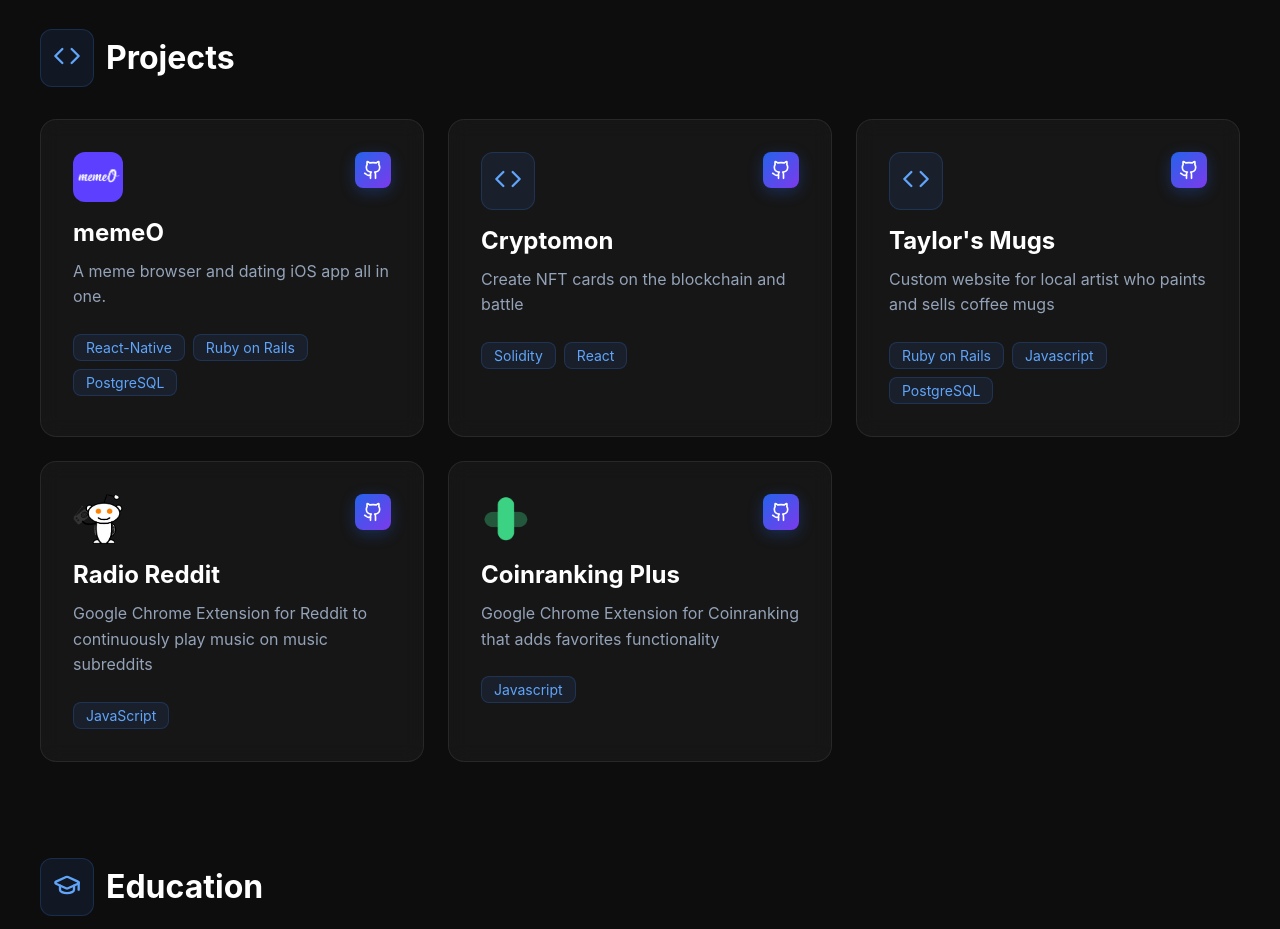
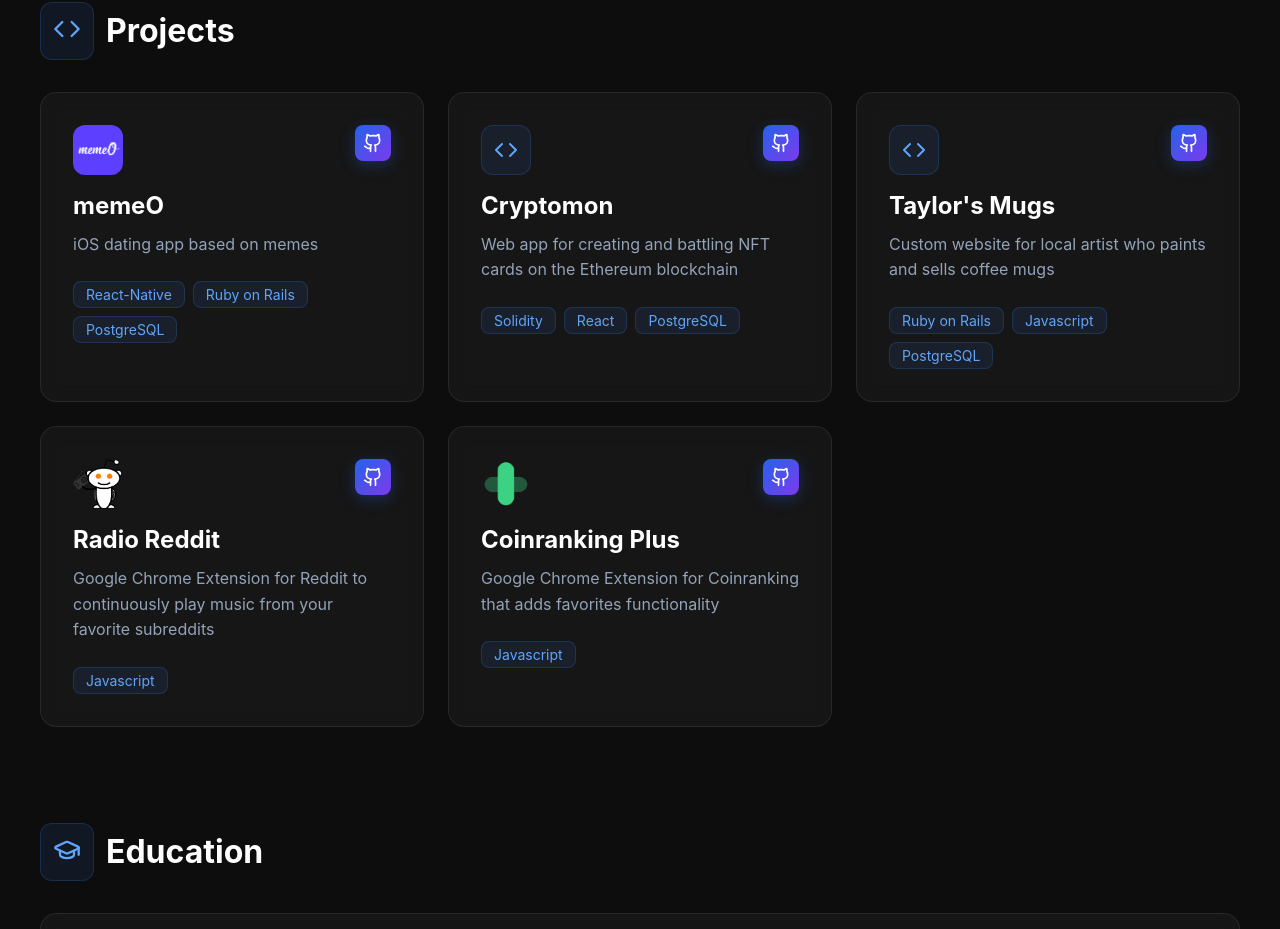
Before and after one commit to tfrasc/tfrasc.github.io, a React (Create React App) app in the folder personal-website/: page / in a window 1280 px wide. Shown: the part 2278-3207 px from the top of the page. Built offline with nearby package versions, Linux system fonts and the light colour scheme.

Commit message:
Cleanup tags

```diff
--- a/personal-website/src/components/Projects.jsx
+++ b/personal-website/src/components/Projects.jsx
@@ -43,6 +43,15 @@
       borderRadius: '0.75rem',
       objectFit: 'cover',
     },
+    projectCodeIconContainer: {
+      ...sharedStyles.iconContainer,
+      width: '50px',
+      height: '50px',
+      boxSizing: 'border-box',
+      display: 'flex',
+      alignItems: 'center',
+      justifyContent: 'center',
+    },
     tags: {
       display: 'flex',
       flexWrap: 'wrap',
@@ -66,7 +75,7 @@
               <div style={styles.projectHeader}>
                 {project.icon
                   ? <img src={project.icon} alt={project.title} style={styles.projectIcon} />
-                  : <div style={sharedStyles.iconContainer}><Code color="#60a5fa" size={28} /></div>
+                  : <div style={styles.projectCodeIconContainer}><Code color="#60a5fa" size={24} /></div>
                 }
                 <div style={styles.projectLinks}>
                   {project.link && (
--- a/personal-website/src/data/portfolioData.js
+++ b/personal-website/src/data/portfolioData.js
@@ -1,7 +1,7 @@
 export const projectsData = [
   {
     title: "memeO",
-    description: "A meme browser and dating iOS app all in one.",
+    description: "iOS dating app based on memes",
     tags: ["React-Native", "Ruby on Rails", "PostgreSQL"],
     link: "https://github.com/tfrasc/memeO/",
     demo: null,
@@ -9,8 +9,8 @@
   },
   {
     title: "Cryptomon",
-    description: "Create NFT cards on the blockchain and battle",
-    tags: ["Solidity", "React"],
+    description: "Web app for creating and battling NFT cards on the Ethereum blockchain",
+    tags: ["Solidity", "React", "PostgreSQL"],
     link: "https://github.com/tfrasc/cryptomon/",
     demo: null
   },
@@ -23,8 +23,8 @@
   },
   {
     title: "Radio Reddit",
-    description: "Google Chrome Extension for Reddit to continuously play music on music subreddits",
-    tags: ["JavaScript"],
+    description: "Google Chrome Extension for Reddit to continuously play music from your favorite subreddits",
+    tags: ["Javascript"],
     link: "https://github.com/tfrasc/Radio-Reddit-Chrome-Extension",
     demo: null,
     icon: "/radio-reddit.png"
@@ -45,7 +45,7 @@
     company: "Square",
     period: "May 2019 - February 2026",
     description: "Software engineering at Square, working on financial technology solutions and payment systems.",
-    skills: ["Kotlin", "Golang", "PHP", "Ember", "PostgreSQL"]
+    skills: ["Golang", "PHP (Laravel)", "Kotlin", "React", "Ember", "Vue", "PostgreSQL", "MySQL"]
   },
   {
     title: "Software Engineering Intern",
@@ -73,7 +73,7 @@
     company: "PCLender, LLC",
     period: "January 2016 - June 2016",
     description: "Learning, formally documenting, and teaching an in-house programming language. Agile Software Development using Jira. Quality Assurance and billable Professional Services work.",
-    skills: ["Agile", "QA", "Documentation"]
+    skills: []
   }
 ];
 
```
